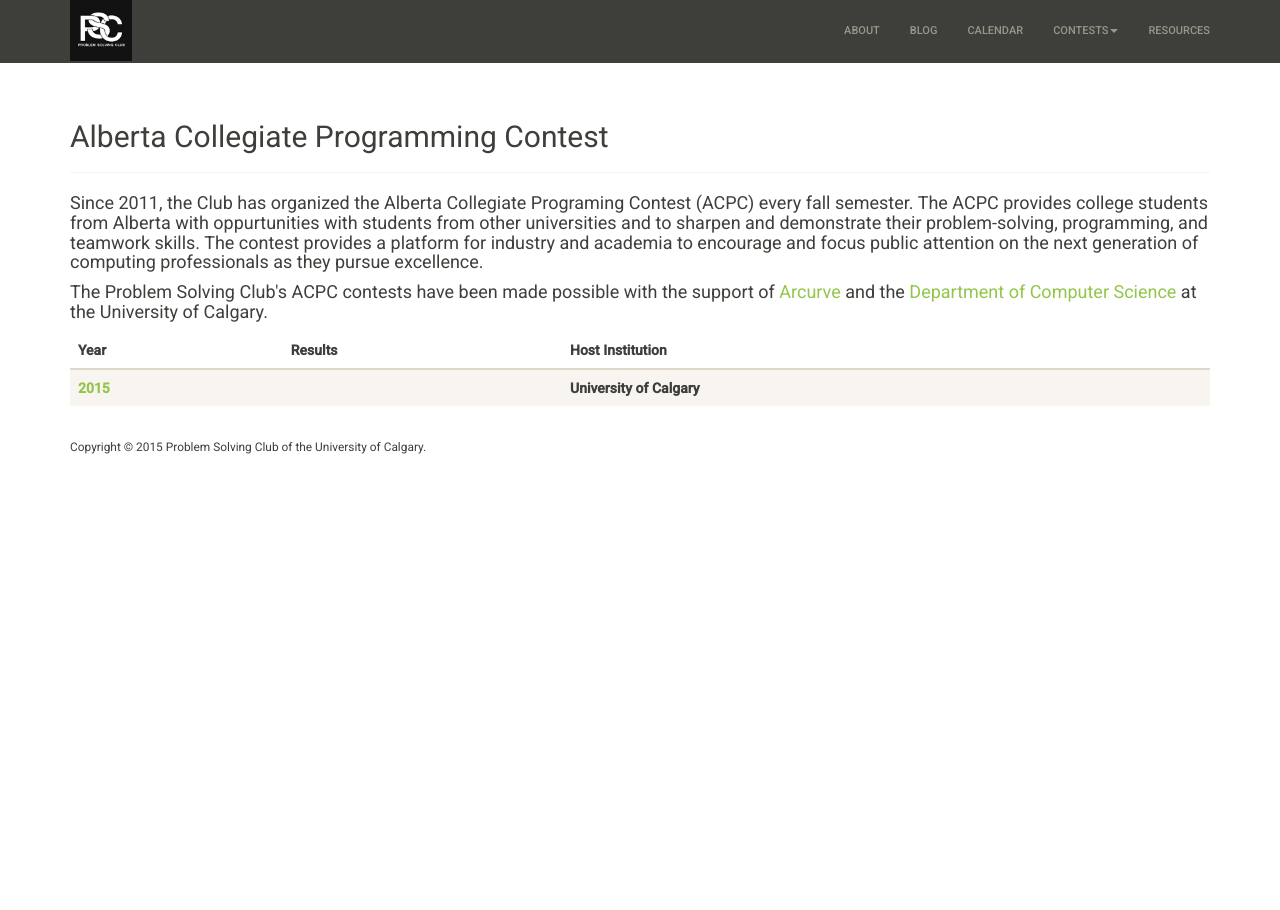
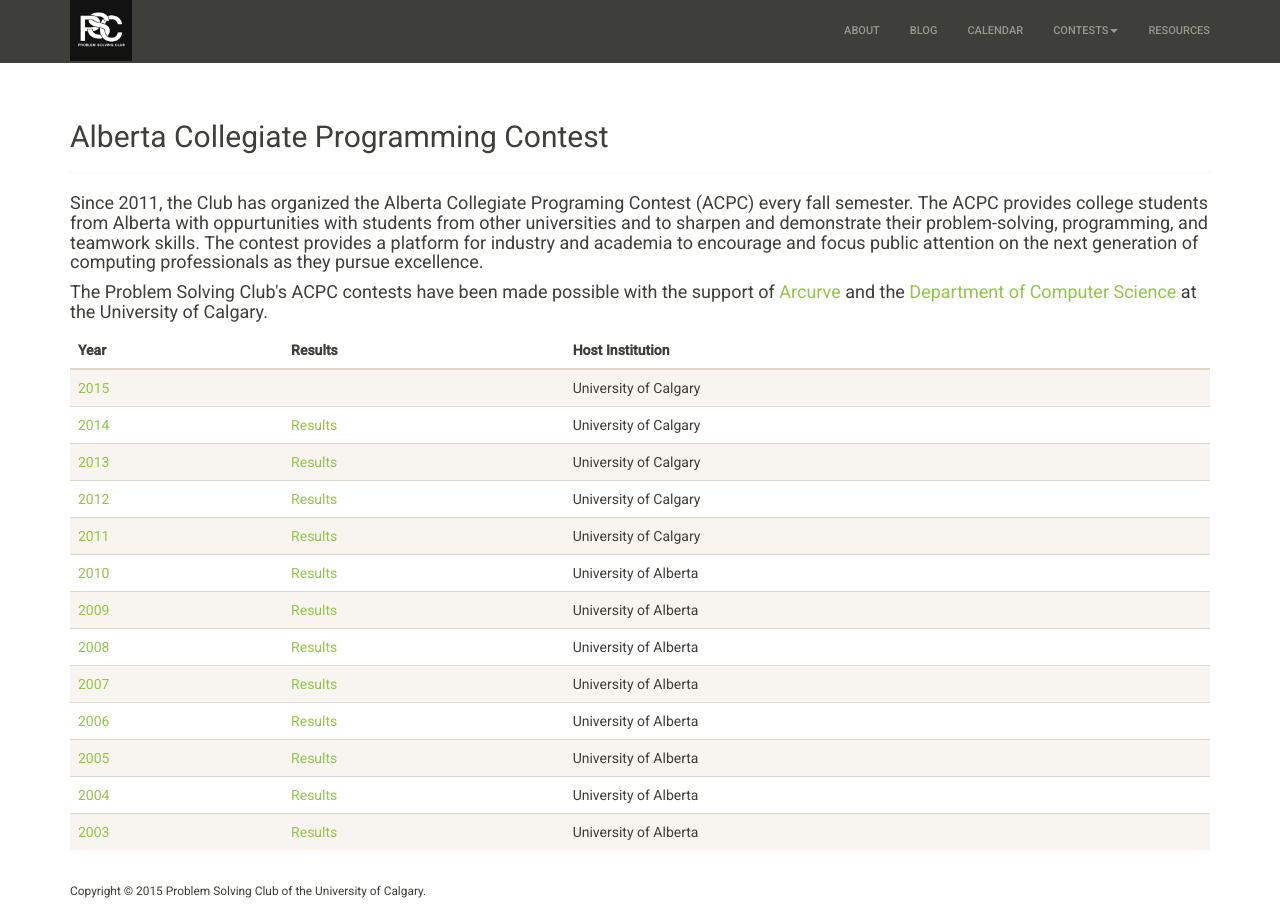
Before and after one commit to ProblemSolvingClub/psc-website, a Jekyll site: the page built from contests/acpc/index.html, in a window 1280 px wide. Built offline with Jekyll 4.4.1, drawn with Linux system fonts in a browser that asks for light colours; nearby versions of some CDN libraries.

Commit message:
Updated acpc and ccpc pages

```diff
--- a/contests/acpc/index.html
+++ b/contests/acpc/index.html
@@ -30,15 +30,147 @@ title: ACPC
     </thead>
     <tbody>
       <tr>
-        <th>
+        <td>
           <a href="/contests/acpc/2015">2015</a>
-        </th>
-        <th>
+        </td>
+        <td>
           <!-- RESULTS -->
-        </th>
-        <th>
+        </td>
+        <td>
           University of Calgary
-        </th>
+        </td>
+      </tr>
+      <tr>
+        <td>
+          <a href="/acpc/2014/">2014</a>
+        </td>
+        <td>
+          <a href="/acpc/2014/contest/scores.php">Results</a>
+        </td>
+        <td>
+          University of Calgary
+        </td>
+      </tr>
+      <tr>
+        <td>
+          <a href="/acpc/2013/">2013</a>
+        </td>
+        <td>
+          <a href="/acpc/2013/contest/scores.php">Results</a>
+        </td>
+        <td>
+          University of Calgary
+        </td>
+      </tr>
+      <tr>
+        <td>
+          <a href="/acpc/2012/">2012</a>
+        </td>
+        <td>
+          <a href="/acpc/2012/contest/scores.php">Results</a>
+        </td>
+        <td>
+          University of Calgary
+        </td>
+      </tr>
+      <tr>
+        <td>
+          <a href="/acpc/2011/">2011</a>
+        </td>
+        <td>
+          <a href="/acpc/2011/contest/scores.php">Results</a>
+        </td>
+        <td>
+          University of Calgary
+        </td>
+      </tr>
+      <tr>
+        <td>
+          <a href="http://ugweb.cs.ualberta.ca/~acpc/2010">2010</a>
+        </td>
+        <td>
+          <a href="http://webdocs.cs.ualberta.ca/~contest/ACPC2010/contest/scores.php">Results</a>
+        </td>
+        <td>
+          University of Alberta
+        </td>
+      </tr>
+      <tr>
+        <td>
+          <a href="http://ugweb.cs.ualberta.ca/~acpc/2009">2009</a>
+        </td>
+        <td>
+          <a href="http://webdocs.cs.ualberta.ca/~contest/ACPC2009/contest/scores.php">Results</a>
+        </td>
+        <td>
+          University of Alberta
+        </td>
+      </tr>
+      <tr>
+        <td>
+          <a href="http://ugweb.cs.ualberta.ca/~acpc/2008">2008</a>
+        </td>
+        <td>
+          <a href="http://webdocs.cs.ualberta.ca/~contest/ACPC2008/contest/scores.php">Results</a>
+        </td>
+        <td>
+          University of Alberta
+        </td>
+      </tr>
+      <tr>
+        <td>
+          <a href="http://ugweb.cs.ualberta.ca/~acpc/2007">2007</a>
+        </td>
+        <td>
+          <a href="http://webdocs.cs.ualberta.ca/~contest/ACPC2007/contest/scores.php">Results</a>
+        </td>
+        <td>
+          University of Alberta
+        </td>
+      </tr>
+      <tr>
+        <td>
+          <a href="http://ugweb.cs.ualberta.ca/~acpc/2006">2006</a>
+        </td>
+        <td>
+          <a href="http://webdocs.cs.ualberta.ca/~acpc/2006/jscores.html">Results</a>
+        </td>
+        <td>
+          University of Alberta
+        </td>
+      </tr>
+      <tr>
+        <td>
+          <a href="http://ugweb.cs.ualberta.ca/~acpc/2005">2005</a>
+        </td>
+        <td>
+          <a href="http://webdocs.cs.ualberta.ca/~acpc/2005/ACPC05-Scoreboard.html">Results</a>
+        </td>
+        <td>
+          University of Alberta
+        </td>
+      </tr>
+      <tr>
+        <td>
+          <a href="http://ugweb.cs.ualberta.ca/~acpc/2004">2004</a>
+        </td>
+        <td>
+          <a href="http://webdocs.cs.ualberta.ca/~acpc/2004/Standings.txt">Results</a>
+        </td>
+        <td>
+          University of Alberta
+        </td>
+      </tr>
+      <tr>
+        <td>
+          <a href="http://ugweb.cs.ualberta.ca/~acpc/2003">2003</a>
+        </td>
+        <td>
+          <a href="http://webdocs.cs.ualberta.ca/~acpc/2003/Global-Standings.html">Results</a>
+        </td>
+        <td>
+          University of Alberta
+        </td>
       </tr>
     </tbody>
   </table>
```
Also changed, not shown: contests/ccpc/index.html (+77 -6 lines), 2 other files.
